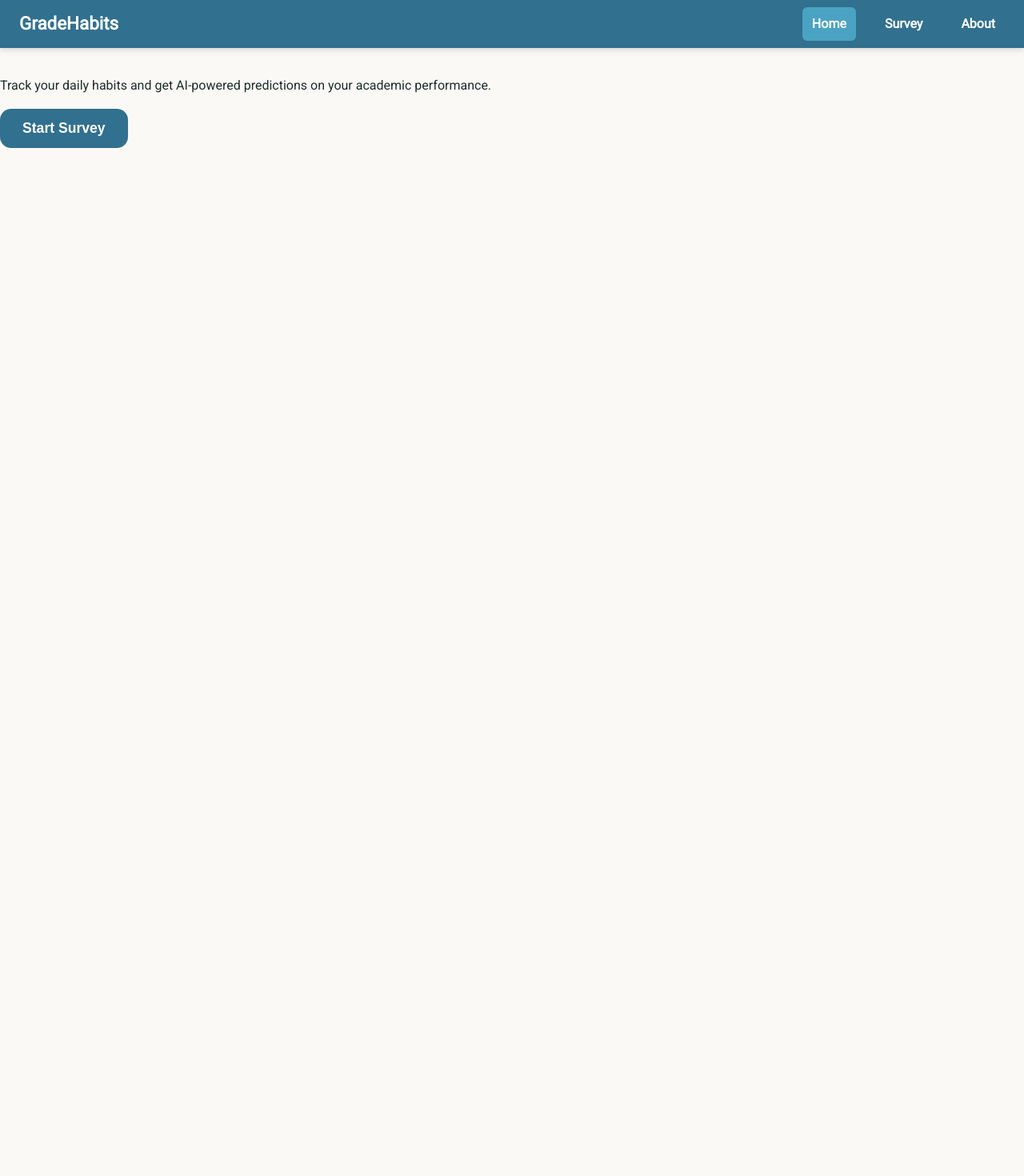
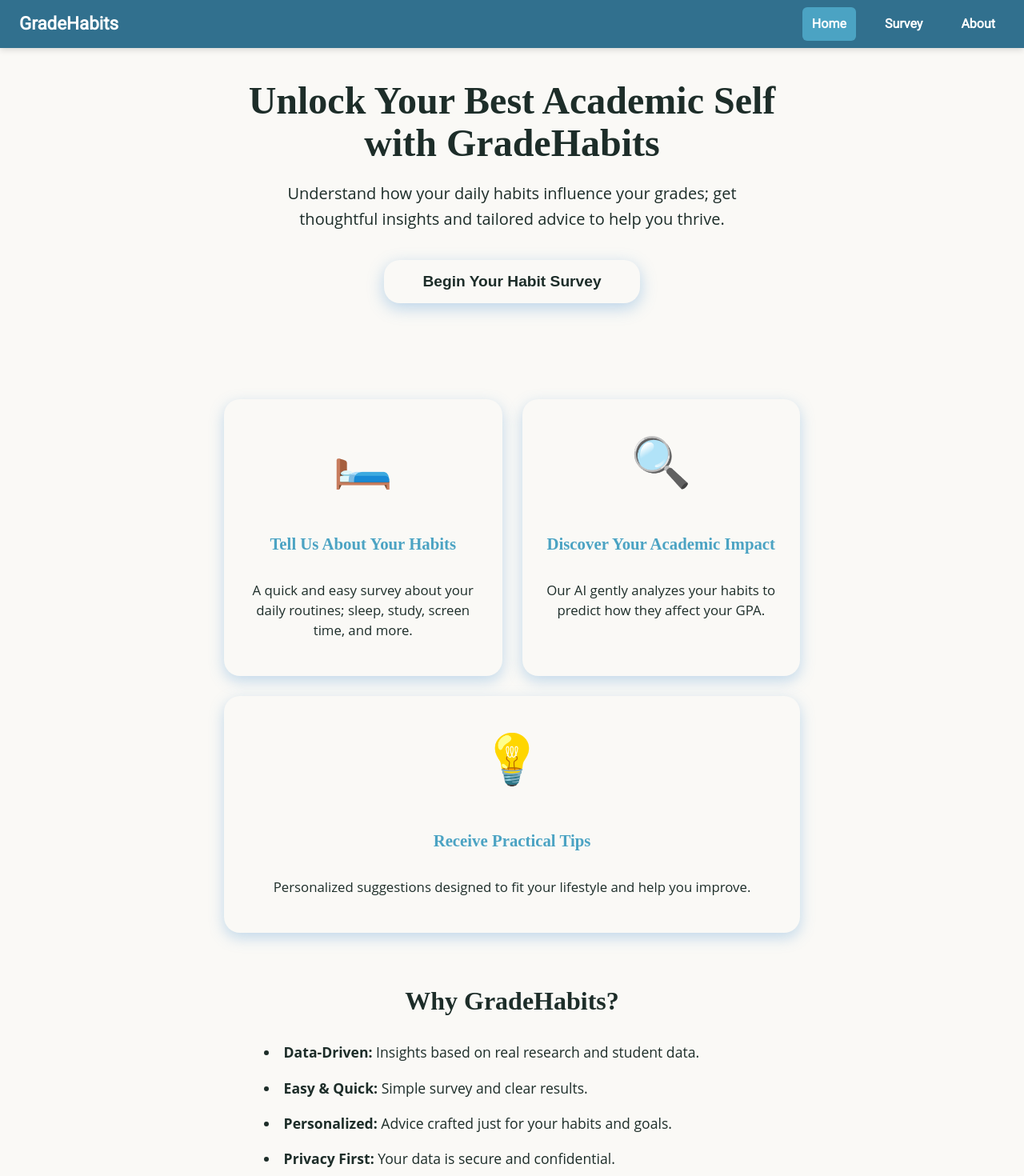
Before and after one commit to AJone1599/GradeHabits, a React (Create React App) app in the folder frontend/: page / in a window 1280 px wide. Shown: the top 1470 px of the page at 80% size. Before the commit the page ends 800 px from the top, so only its background shows below. Built offline with nearby package versions, Linux system fonts and the light colour scheme.

Commit message:
landingpage update

```diff
--- a/frontend/src/components/LandingPage.css
+++ b/frontend/src/components/LandingPage.css
@@ -1,91 +1,146 @@
 .landing-container {
-  max-width: 700px;
-  margin: 100px auto 50px; /* top space to clear NavBar */
+  max-width: 720px;
+  margin: 100px auto 60px;
   padding: 0 20px;
-  font-family: "Roboto", sans-serif;
-  color: #1d2d29;
+  background-color: var(--color-background-blue);
+  color: var(--color-text-main);
+  font-family: "Open Sans", sans-serif;
+  line-height: 1.6;
 }
 
 .hero {
   text-align: center;
+  margin-bottom: 70px;
+}
+
+.hero-title {
+  font-family: "Lora", serif;
+  font-size: 3rem;
+  font-weight: 700;
+  color: var(--color-primary-blue);
+  margin-bottom: 20px;
+  line-height: 1.1;
+}
+
+.hero-subtitle {
+  font-size: 1.25rem;
+  color: var(--color-text-secondary);
+  margin-bottom: 35px;
+  max-width: 600px;
+  margin-left: auto;
+  margin-right: auto;
+}
+
+.start-survey-btn {
+  background-color: var(--color-primary-blue);
+  color: var(--color-white);
+  font-weight: 700;
+  font-size: 1.2rem;
+  padding: 16px 48px;
+  border: none;
+  border-radius: 20px;
+  cursor: pointer;
+  box-shadow: 0 6px 20px rgba(90, 155, 213, 0.4);
+  transition: background-color 0.3s ease, box-shadow 0.3s ease;
   margin-bottom: 50px;
 }
 
-.hero-title {
-  font-size: 2.5rem;
-  font-weight: 900;
-  margin-bottom: 15px;
-  color: #31708e; /* teal */
-}
-
-.hero-description {
-  font-size: 1.2rem;
-  margin-bottom: 25px;
-  color: #42545f;
-}
-
-.start-survey-btn {
-  background-color: #31708e;
-  color: white;
-  font-weight: 700;
-  font-size: 1.1rem;
-  padding: 14px 32px;
-  border: none;
-  border-radius: 12px;
-  cursor: pointer;
-  box-shadow: 0 6px 15px rgba(49, 112, 142, 0.4);
-  transition: background-color 0.3s ease;
-}
-
-.start-survey-btn:hover {
-  background-color: #4ba3c3;
+.start-survey-btn:hover,
+.start-survey-btn:focus {
+  background-color: #4a8aca;
+  box-shadow: 0 8px 30px rgba(74, 138, 202, 0.5);
+  outline: none;
 }
 
 .how-it-works {
   text-align: center;
-}
-
-.how-it-works h2 {
-  font-size: 1.8rem;
-  margin-bottom: 30px;
-  font-weight: 700;
-  color: #31708e;
+  margin-bottom: 60px;
 }
 
 .steps {
   display: flex;
-  justify-content: space-around;
-  gap: 20px;
+  justify-content: space-between;
+  gap: 25px;
+  flex-wrap: wrap;
 }
 
 .step {
-  background-color: #e6f2f0; /* soft mint */
-  padding: 20px 15px;
-  border-radius: 15px;
-  width: 150px;
-  box-shadow: 0 6px 15px rgba(49, 112, 142, 0.1);
-  font-weight: 600;
-  color: #31708e;
-  user-select: none;
+  background-color: var(--color-primary-blue);
+  color: var(--color-white);
+  border-radius: 20px;
+  padding: 28px 24px;
+  flex: 1 1 220px;
+  box-shadow: 0 6px 18px rgba(90, 155, 213, 0.35);
+  display: flex;
+  flex-direction: column;
+  align-items: center;
+  transition: transform 0.3s ease;
 }
 
-.step-number {
-  font-size: 2.5rem;
-  font-weight: 900;
-  margin-bottom: 10px;
-  color: #4ba3c3;
+.step:hover,
+.step:focus-within {
+  transform: translateY(-6px);
+  box-shadow: 0 10px 30px rgba(90, 155, 213, 0.5);
+}
+
+.step-icon {
+  font-size: 3.8rem;
+  margin-bottom: 18px;
+}
+
+.step h3 {
+  font-family: "Lora", serif;
+  font-size: 1.3rem;
+  font-weight: 700;
+  margin-bottom: 12px;
+}
+
+.step p {
+  font-size: 1.05rem;
+  font-weight: 400;
+  line-height: 1.5;
+}
+
+/* Why GradeHabits */
+
+.why-gradehabits {
+  margin-bottom: 80px;
+  color: var(--color-text-main);
+}
+
+.why-gradehabits h2 {
+  font-family: "Lora", serif;
+  font-size: 2rem;
+  font-weight: 700;
+  color: var(--color-primary-blue);
+  margin-bottom: 24px;
+  text-align: center;
+}
+
+.why-gradehabits ul {
+  list-style: disc inside;
+  max-width: 620px;
+  margin: 0 auto;
+  font-size: 1.1rem;
+  line-height: 1.6;
+  padding-left: 0;
+  color: var(--color-text-main);
+}
+
+.why-gradehabits li {
+  margin-bottom: 16px;
 }
 
 /* Responsive */
 
-@media (max-width: 600px) {
+@media (max-width: 680px) {
   .steps {
     flex-direction: column;
-    gap: 25px;
-    align-items: center;
+    gap: 30px;
   }
 
   .step {
-    width: 80%;
+    flex: none;
+    width: 100%;
   }
 }
--- a/frontend/src/components/LandingPage.js
+++ b/frontend/src/components/LandingPage.js
@@ -1,17 +1,74 @@
 import React from "react";
-import { Link } from "react-router-dom";
+import { useNavigate } from "react-router-dom";
+import "./LandingPage.css";
 
-export default function HomePage() {
+export default function LandingPage() {
+  const navigate = useNavigate();
+
   return (
-    <div className="main-content">
-      <h1>Welcome to GradeHabits</h1>
-      <p>
-        Track your daily habits and get AI-powered predictions on your academic
-        performance.
-      </p>
-      <Link to="/survey">
-        <button>Start Survey</button>
-      </Link>
-    </div>
+    <main className="landing-container">
+      <section className="hero">
+        <h1 className="hero-title">
+          Unlock Your Best Academic Self with GradeHabits
+        </h1>
+        <p className="hero-subtitle">
+          Understand how your daily habits influence your grades; get thoughtful
+          insights and tailored advice to help you thrive.
+        </p>
+        <button
+          className="btn-primary start-survey-btn"
+          onClick={() => navigate("/survey")}
+          aria-label="Begin your habit survey"
+        >
+          Begin Your Habit Survey
+        </button>
+      </section>
+
+      <section className="how-it-works">
+        <div className="steps">
+          <article className="step">
+            <div className="step-icon" aria-hidden="true">🛏️</div>
+            <h3>Tell Us About Your Habits</h3>
+            <p>
+              A quick and easy survey about your daily routines; sleep, study,
+              screen time, and more.
+            </p>
+          </article>
+          <article className="step">
+            <div className="step-icon" aria-hidden="true">🔍</div>
+            <h3>Discover Your Academic Impact</h3>
+            <p>
+              Our AI gently analyzes your habits to predict how they affect your
+              GPA.
+            </p>
+          </article>
+          <article className="step">
+            <div className="step-icon" aria-hidden="true">💡</div>
+            <h3>Receive Practical Tips</h3>
+            <p>
+              Personalized suggestions designed to fit your lifestyle and help you
+              improve.
+            </p>
+          </article>
+        </div>
+      </section>
+
+      <section className="why-gradehabits">
+        <h2>Why GradeHabits?</h2>
+        <ul>
+          <li><strong>Data-Driven:</strong> Insights based on real research and student data.</li>
+          <li><strong>Easy & Quick:</strong> Simple survey and clear results.</li>
+          <li><strong>Personalized:</strong> Advice crafted just for your habits and goals.</li>
+          <li><strong>Privacy First:</strong> Your data is secure and confidential.</li>
+        </ul>
+      </section>
+
+      <section className="final-encouragement">
+        <p>
+          Take the first step to a smarter, healthier study routine. Click below
+          to start your free survey and unlock your academic potential!
+        </p>
+      </section>
+    </main>
   );
 }
```
